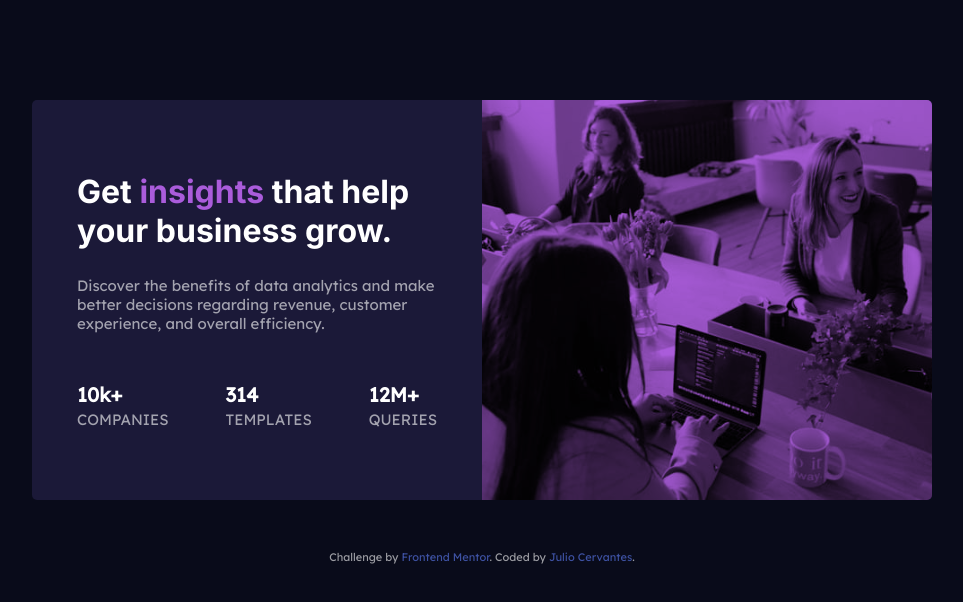
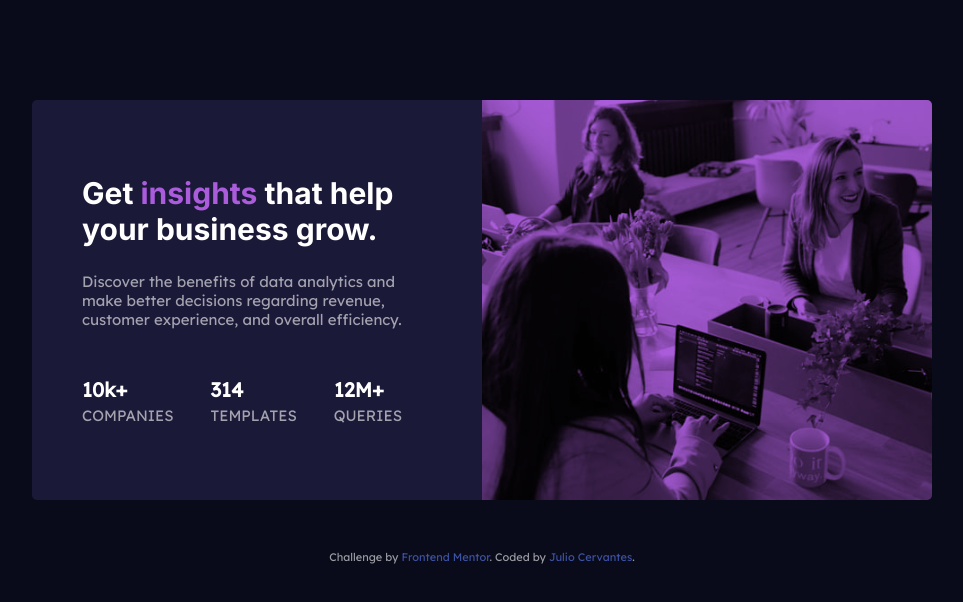
Before and after one commit to JCervantesB/jcervantesb.github.io, a plain HTML site: page FrontendMentor/stats-preview-card/index.html in a window 1280 px wide. Shown: the whole page, without its empty margins (158-1121 px from the left). Drawn offline with Linux system fonts and the light colour scheme.

Commit message:
Add files via upload

```diff
--- a/FrontendMentor/stats-preview-card/css/style.css
+++ b/FrontendMentor/stats-preview-card/css/style.css
@@ -38,7 +38,8 @@ h1, h2 {
 }
 h1 {
     font-family: var(--fontInter);
-    font-size: 3.2rem;
+    font-size: 3rem;
+    font-weight: 700;
 }
 h2 {
     font-size: 2rem;
@@ -72,7 +73,7 @@ section {
     padding: 2rem;
 }
 .section-text {
-    margin: 1.2rem;
+    margin: 1rem;
 }
 .image-bg {
     width: 100%;
@@ -106,10 +107,11 @@ section {
         width: 50%;
         max-height: 400px;
         text-align: left;
-        padding: 4.5rem;
+        padding: 5rem;
     }
     .section-text {
-        margin: 0;
+        margin-left: 0;
+        margin-right: 3rem;
     }
     .image-bg {
         background-image: url(../images/image-header-desktop.jpg);
@@ -125,5 +127,6 @@ section {
     }
     .data-analysis {
         margin-top: 0;
+        margin-right: 3rem;
     }
 }
```
